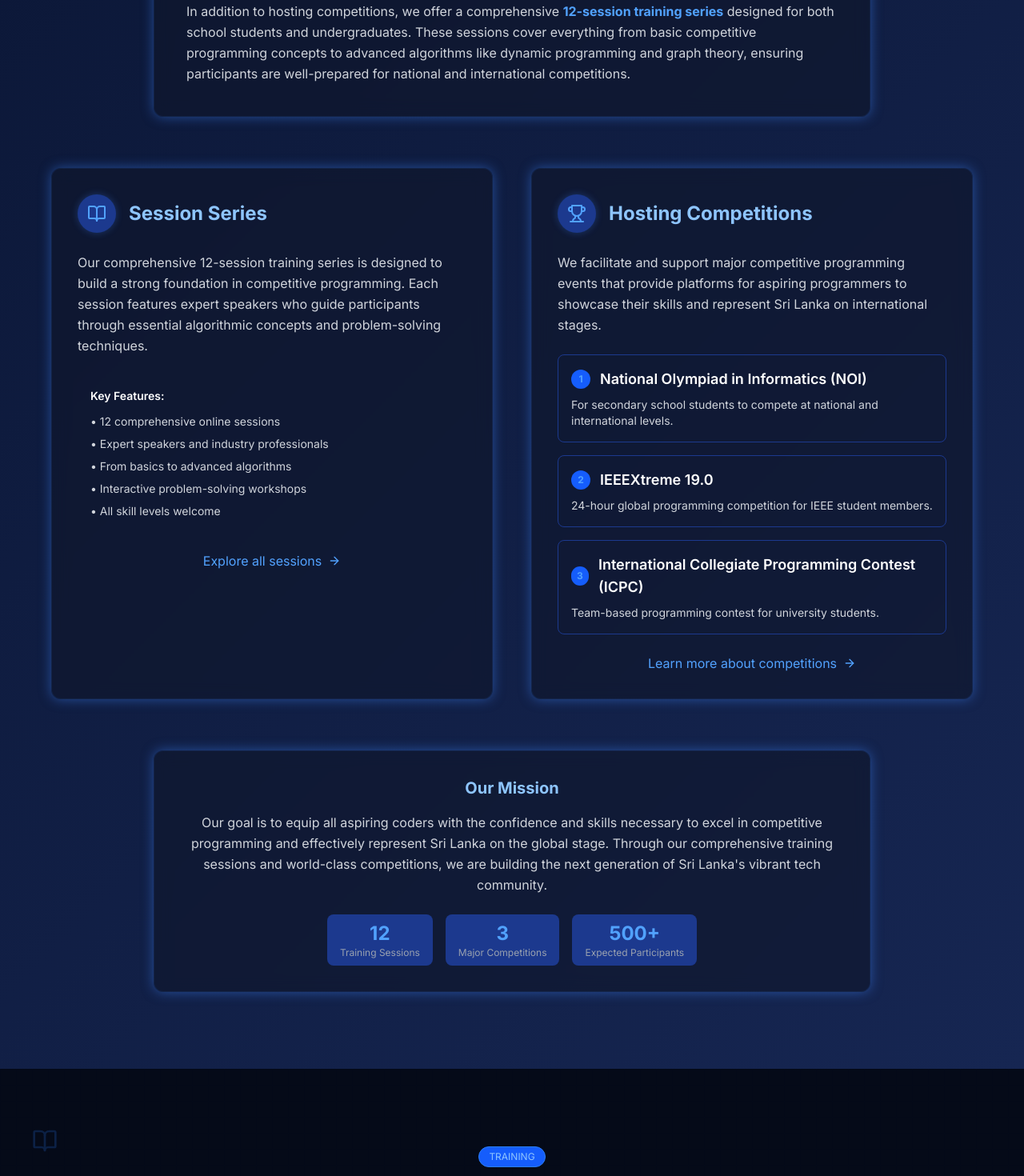
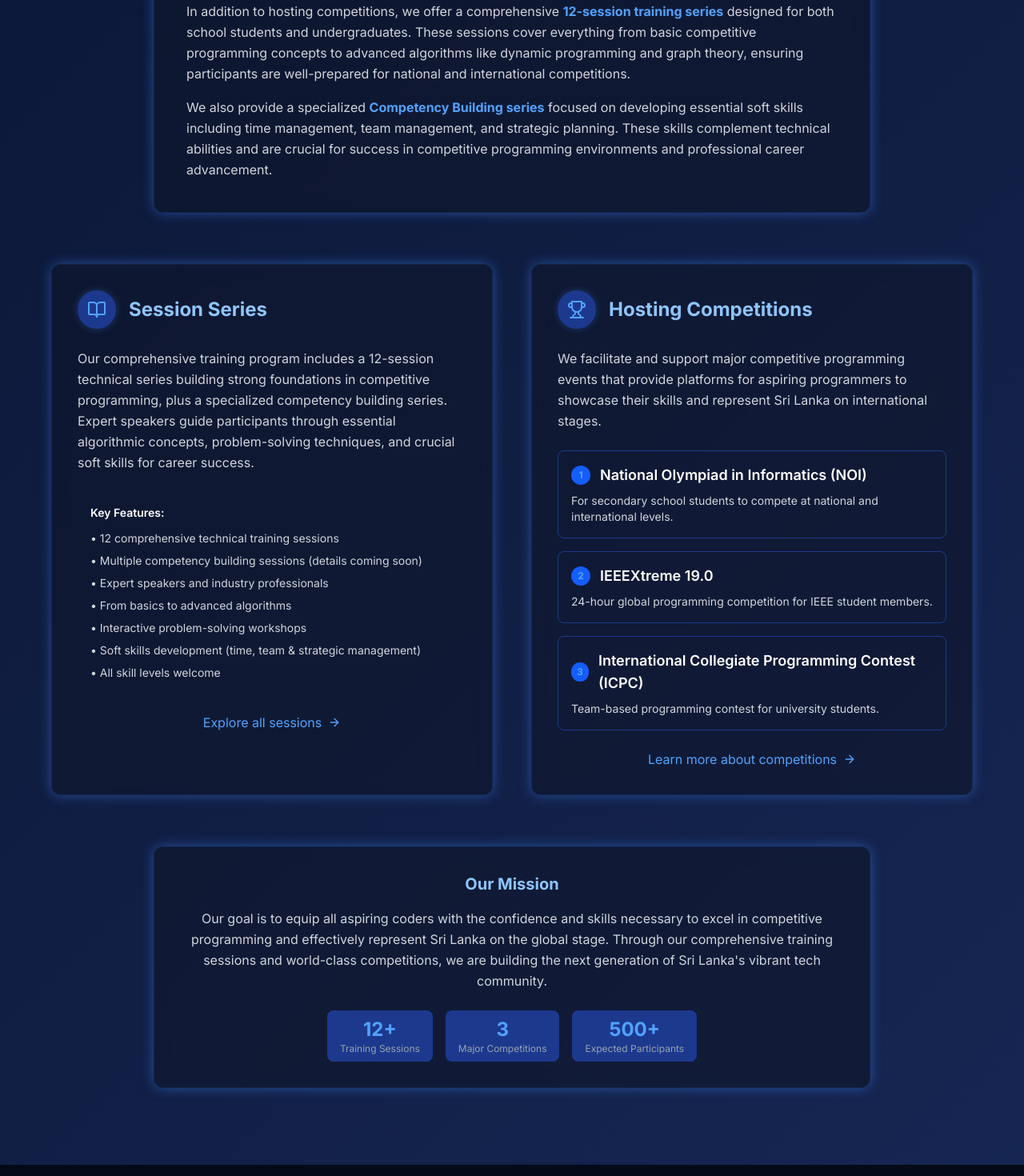
Before and after one commit to hirunaofficial/ieee-codex-web-app, a Next.js app: page / in a window 1280 px wide. Shown: the part 1420-2890 px from the top of the page at 80% size. Built offline with nearby package versions, Linux system fonts and the light colour scheme.

Commit message:
feat: Enhance AboutSection with additional competency building series and updated training program details

```diff
--- a/app/sections/AboutSection.js
+++ b/app/sections/AboutSection.js
@@ -74,6 +74,9 @@ export default function AboutSection() {
               <p>
                 In addition to hosting competitions, we offer a comprehensive <strong className="text-blue-400">12-session training series</strong> designed for both school students and undergraduates. These sessions cover everything from basic competitive programming concepts to advanced algorithms like dynamic programming and graph theory, ensuring participants are well-prepared for national and international competitions.
               </p>
+              <p>
+                We also provide a specialized <strong className="text-blue-400">Competency Building series</strong> focused on developing essential soft skills including time management, team management, and strategic planning. These skills complement technical abilities and are crucial for success in competitive programming environments and professional career advancement.
+              </p>
             </div>
           </GlassCard>
         </div>
@@ -98,16 +101,18 @@ export default function AboutSection() {
               </div>
 
               <p className="text-gray-300 leading-relaxed mb-6">
-                Our comprehensive 12-session training series is designed to build a strong foundation in competitive programming. Each session features expert speakers who guide participants through essential algorithmic concepts and problem-solving techniques.
+                Our comprehensive training program includes a 12-session technical series building strong foundations in competitive programming, plus a specialized competency building series. Expert speakers guide participants through essential algorithmic concepts, problem-solving techniques, and crucial soft skills for career success.
               </p>
 
               <div className="bg-darkBlue-800 bg-opacity-50 rounded-lg p-4 mb-6">
                 <h4 className="text-white font-semibold mb-3 text-sm">Key Features:</h4>
                 <ul className="text-gray-300 text-sm space-y-2">
-                  <li>• 12 comprehensive online sessions</li>
+                  <li>• 12 comprehensive technical training sessions</li>
+                  <li>• Multiple competency building sessions (details coming soon)</li>
                   <li>• Expert speakers and industry professionals</li>
                   <li>• From basics to advanced algorithms</li>
                   <li>• Interactive problem-solving workshops</li>
+                  <li>• Soft skills development (time, team & strategic management)</li>
                   <li>• All skill levels welcome</li>
                 </ul>
               </div>
@@ -206,7 +211,7 @@ export default function AboutSection() {
             </p>
             <div className="mt-6 flex flex-col sm:flex-row gap-4 justify-center">
               <div className="bg-blue-900 bg-opacity-30 rounded-lg px-4 py-2">
-                <div className="text-2xl font-bold text-blue-400">12</div>
+                <div className="text-2xl font-bold text-blue-400">12+</div>
                 <div className="text-xs text-gray-400">Training Sessions</div>
               </div>
               <div className="bg-blue-900 bg-opacity-30 rounded-lg px-4 py-2">
```
